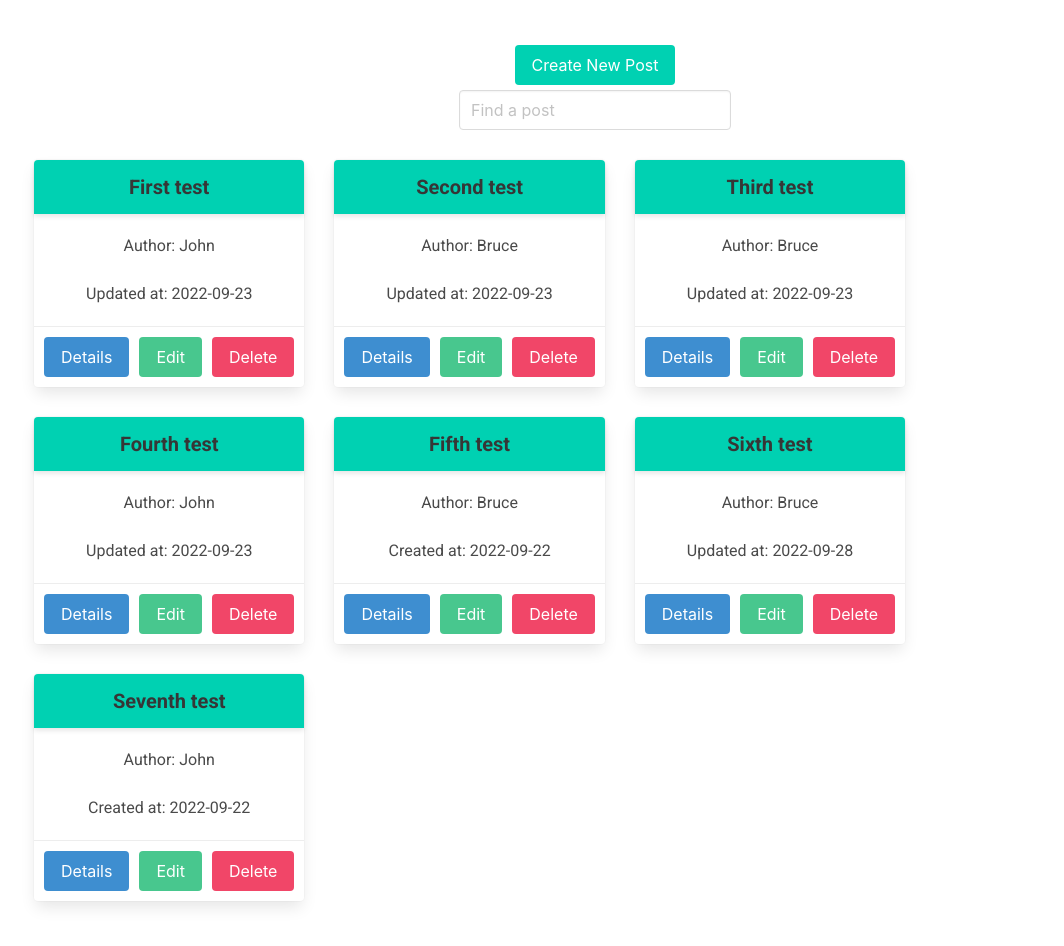
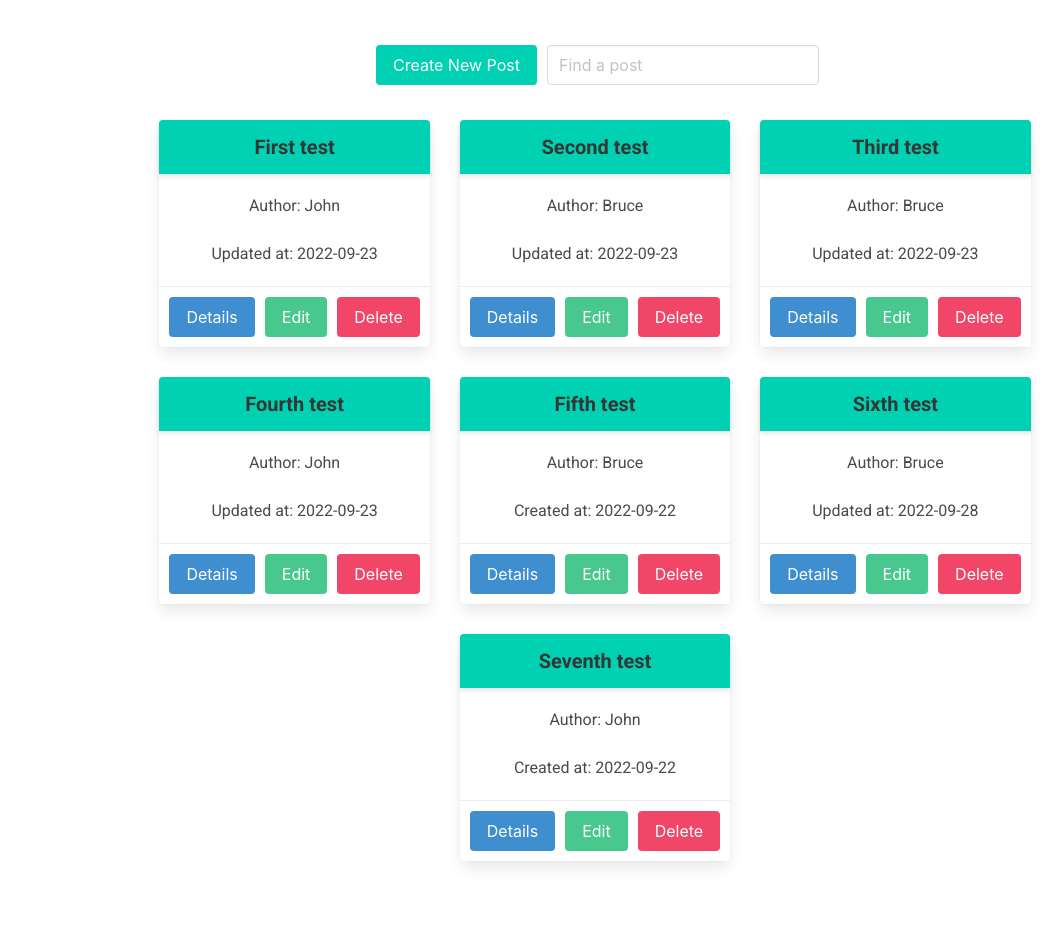
Before and after one commit to VaidasMakstutis/vue-post-task-app, a Vue app: page /#/ in a window 1280 px wide. Shown: the top 946 px of the page, without its empty margins (45-1109 px from the left). After the commit the page ends 916 px from the top, so only its background shows below. Built offline with nearby package versions, Linux system fonts and the light colour scheme; data requests are answered from the project's data file.

Commit message:
Click events for edit and delete modals

```diff
--- a/src/views/postCard.vue
+++ b/src/views/postCard.vue
@@ -1,8 +1,5 @@
 <template>
-  <div class="container">
-    <div v-if="!posts.length"><span class="no-created-posts">No created posts!</span></div>
-    <div class="card-container">
-      <div class="card" v-for="post in posts" :key="post.id">
+  <div class="card">
     <header class="card-header">
       <p class="card-header-title">{{ post.title }}</p>
     </header>
@@ -21,11 +18,11 @@
       <router-link :to="getPostDetails(post.id)">
         <button class="button is-info">Details</button>
       </router-link>
-          <button class="button is-success">Edit</button>
-          <button class="button is-danger">Delete</button>
+      <button class="button is-success" @click="toggleEditModal()">
+        Edit
+      </button>
+      <button class="button is-danger" @click="toggleDeleteModal()">Delete</button>
     </footer>
-      </div>
-    </div>
   </div>
 </template>
 
@@ -34,31 +31,27 @@ import date from "../mixins/date";
 import { ROUTE_NAME } from "@/router/index.js";
 
 export default {
-  props: ["posts"],
+  props: ["post"],
   mixins: [date],
   name: "detail",
+
   methods: {
     getPostDetails(id) {
       return { name: ROUTE_NAME.DETAILS, params: { id: id } };
+    },
+    toggleEditModal() {
+      this.$emit("openEditModal", this.post.id);
+      console.log("Post edit id:" + this.post.id);
+    },
+    toggleDeleteModal() {
+      this.$emit("openDeleteModal", this.post.id);
+      console.log("Post delete id:" + this.post.id);
     },
   },
 };
 </script>
 
 <style>
-.no-created-posts {
-  font-size: 30px;
-  font-weight: 500;
-  margin-top: 40px;
-  display: flex;
-  flex-direction: row;
-  justify-content: center;
-  align-items: center;
-}
-.card-container {
-  display: flex;
-  flex-wrap: wrap;
-}
 .card {
   margin: 15px;
 }
--- a/src/views/posts.vue
+++ b/src/views/posts.vue
@@ -1,8 +1,14 @@
 <template>
   <div>
     <div class="top">
-      <NewPost v-if="showModal" @close="showModal = false" :postData="postData" />
-      <button class="button is-primary" @click="showModal = true">
+      <NewPost v-if="showPostModal" @close="showPostModal = false" :postData="postData" />
+      <EditPost v-if="showEditModal" :id="selectedEditItem" @close="showEditModal = false" />
+      <DeletePost
+        v-if="showDeleteModal"
+        :id="selectedDeleteItem"
+        @close="showDeleteModal = false"
+      />
+      <button class="button is-primary" @click="showPostModal = true">
         Create New Post
       </button>
       <div class="level-item">
@@ -18,8 +24,19 @@
       </div>
     </div>
     <div class="bottom">
+      <div v-if="!posts.length">
+        <span class="no-created-posts">No posts!</span>
+      </div>
       <div class="posts-list-content">
-        <postCard :posts="posts" />
+        <div class="container">
+          <postCard
+            v-for="post in posts"
+            :key="post.id"
+            :post="post"
+            @openDeleteModal="toggleDeleteModal"
+            @openEditModal="toggleEditModal"
+          />
+        </div>
       </div>
     </div>
   </div>
@@ -28,12 +45,16 @@
 <script>
 import axios from "axios";
 import NewPost from "../components/NewPost.vue";
+import EditPost from "../components/EditPost.vue";
+import DeletePost from "../components/DeletePost.vue";
 import postCard from "./postCard.vue";
 
 export default {
   name: "posts-list",
   components: {
     NewPost,
+    EditPost,
+    DeletePost,
     postCard,
   },
 
@@ -49,19 +70,32 @@ export default {
         created_at: new Date(),
         updated_at: 0,
       },
-      showModal: false,
+      showPostModal: false,
+      showEditModal: false,
+      showDeleteModal: false,
+      selectedDeleteItem: null,
+      selectedEditItem: null,
     };
   },
 
   methods: {
     async getPosts() {
+      let query = this.searchValue ? "?q=" + this.searchValue : "";
       try {
-        await axios.get("http://localhost:3000/posts?q=" + this.searchValue).then((res) => {
+        await axios.get("http://localhost:3000/posts" + query).then((res) => {
           this.posts = res.data;
         });
       } catch (error) {
         console.log(error);
       }
+    },
+    toggleEditModal(postId) {
+      this.selectedEditItem = parseInt(postId);
+      this.showEditModal = !this.showEditModal;
+    },
+    toggleDeleteModal(postId) {
+      this.selectedDeleteItem = parseInt(postId);
+      this.showDeleteModal = !this.showDeleteModal;
     },
   },
 
@@ -73,10 +107,19 @@ export default {
 
 <style>
 .top {
+  display: flex;
   flex-direction: row;
   justify-content: center;
   align-items: center;
   margin-bottom: 15px;
+}
+.level-item {
+  margin-left: 5px;
+}
+.bottom {
+  display: flex;
+  justify-content: center;
+  align-items: center;
 }
 .posts-list-content {
   display: flex;
@@ -84,4 +127,13 @@ export default {
   justify-content: center;
   align-items: center;
 }
+.no-created-posts {
+  font-size: 30px;
+  font-weight: 500;
+  margin-top: 40px;
+}
+.container {
+  display: flex;
+  flex-wrap: wrap;
+}
 </style>
```
Lines whose indentation alone changed are shown as unchanged.
